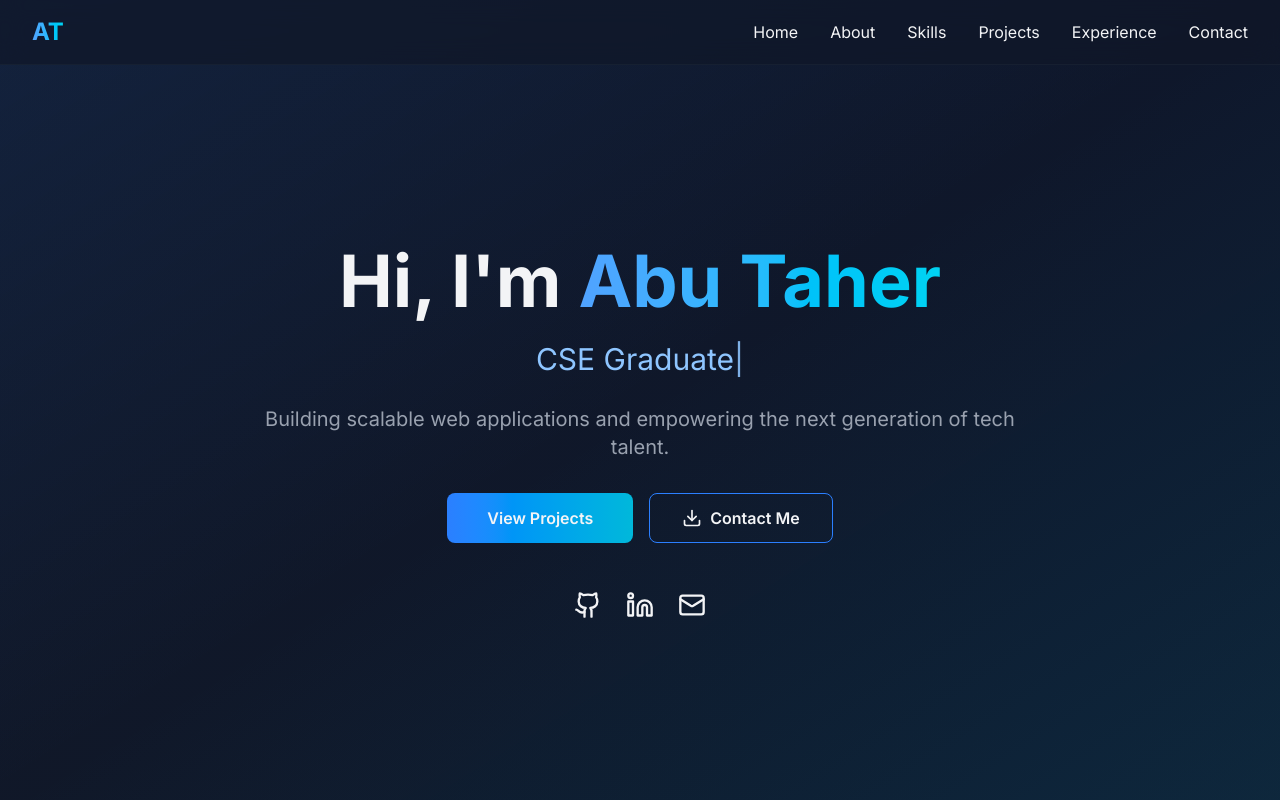
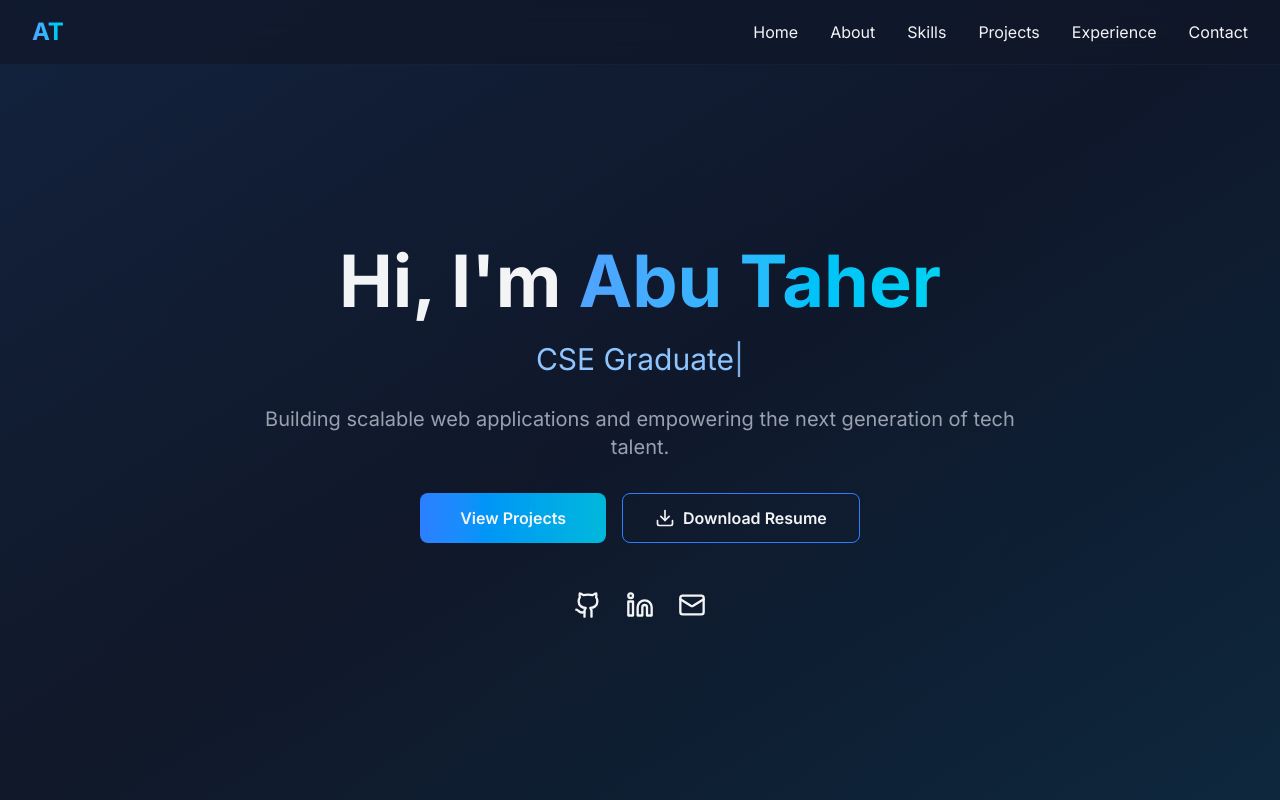
Before and after one commit to Taher-39/abu-taher-portfolio, a Next.js app: page / in a window 1280 px wide. Shown: the top 800 px of the page. Built offline with nearby package versions, Linux system fonts and the light colour scheme.

Commit message:
resume downloard feature added

```diff
--- a/components/Protfolio.tsx
+++ b/components/Protfolio.tsx
@@ -40,22 +40,22 @@ const Portfolio = () => {
       title: "Halal Zone",
       description: "MERN E-Commerce web app with Redux, TypeScript, and JWT Auth. Features include cart management, checkout, dashboard, OTP verification, and order tracking.",
       tech: ["React", "Redux", "TypeScript", "Tailwind", "Node.js", "Express", "MongoDB"],
-      live: "https://halal-zone.web.app",
-      code: "https://github.com/taher-39"
+      live: "https://halzo.vercel.app/",
+      code: "https://github.com/Taher-39/camp-store-client"
     },
     {
       title: "Car Rental System",
       description: "Backend API with TypeScript featuring Zod validation, Bcryptjs security, JWT authentication, and comprehensive booking system with admin panel.",
       tech: ["TypeScript", "Express.js", "MongoDB", "Zod", "JWT", "Bcryptjs"],
       live: "https://erental-car.vercel.app",
-      code: "https://github.com/taher-39"
+      code: "https://github.com/Taher-39/car-rental-reservation-system"
     },
     {
       title: "Creative Agency",
       description: "Full-stack website with conditional dashboards for admin and users, featuring SSLCommerz payment integration for seamless transactions.",
       tech: ["React", "Node.js", "MongoDB", "SSLCommerz", "Express"],
-      live: "#",
-      code: "https://github.com/taher-39"
+      live: "https://creative-agency-git-main-taher-39.vercel.app/",
+      code: "https://github.com/Taher-39/agency-client"
     }
   ];
 
@@ -195,11 +195,13 @@ const Portfolio = () => {
               View Projects
             </button>
             <a
-              href="mailto:taherpust@gmail.com"
+              href="https://drive.google.com/uc?export=download&id=1GZHbcox6UXTrq8Z8OsRD1_CmFDCtPTah"
+              target="_blank"
+              rel="noopener noreferrer"
               className="px-8 py-3 border border-blue-500 rounded-lg font-semibold hover:bg-blue-500/10 transition-all duration-300 flex items-center gap-2"
             >
               <Download size={20} />
-              Contact Me
+              Download Resume
             </a>
           </motion.div>
 
```
